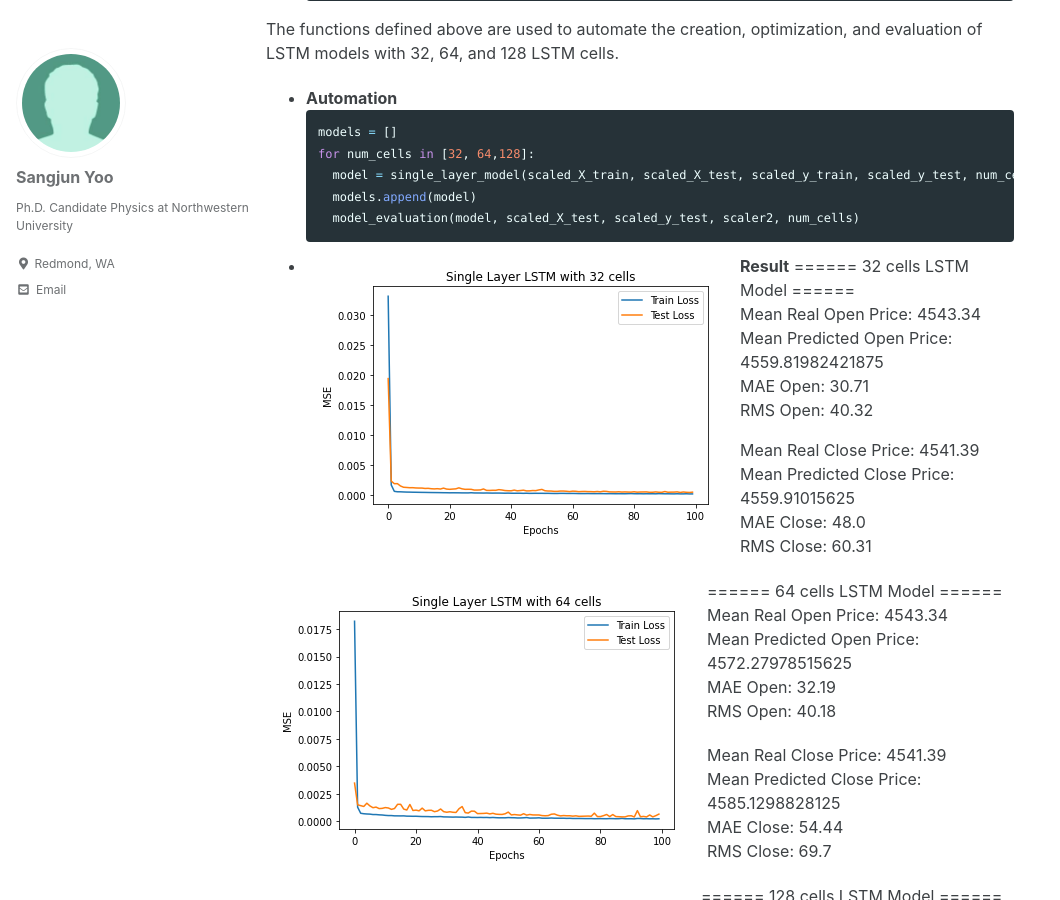
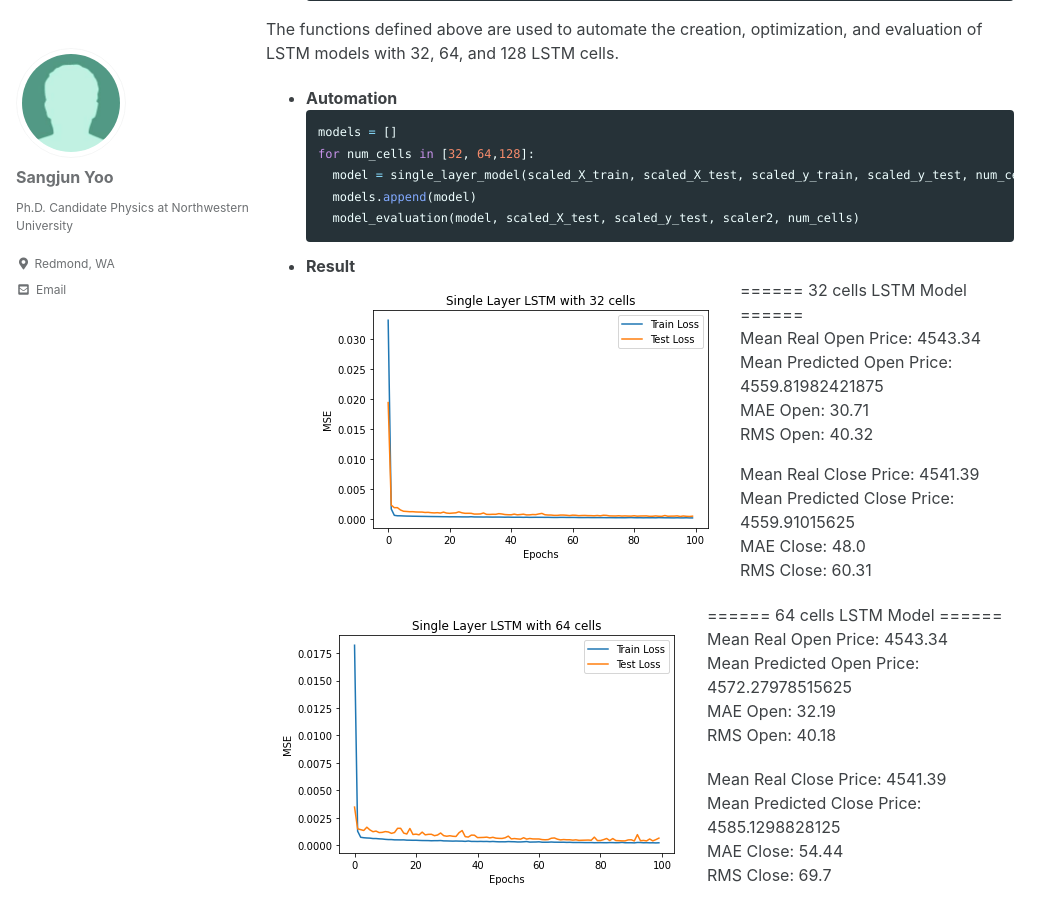
Before and after one commit to sangjunyoo-phd/sangjunyoo-phd.github.io, a Jekyll site: the page built from _pages/deeplearning.md, in a window 1280 px wide and 900 px high, scrolled down 4013 px. Shown: the whole window, without its empty margins (0-1060 px from the left). Built offline with Jekyll 4.4.1, drawn with Linux system fonts in a browser that asks for light colours; cached includes are drawn as plain includes.

````diff
--- a/_pages/deeplearning.md
+++ b/_pages/deeplearning.md
@@ -145,7 +145,7 @@ for num_cells in [32, 64,128]:
     model_evaluation(model, scaled_X_test, scaled_y_test, scaler2, num_cells)
 ```
 
-* __Result__
+* __Result__<br/>
 ![image-left](../assets/images/32LSTM_learningcurve.png){: .align-left}{:style="border: 0px solid black; padding: 10px"}
 ====== 32 cells LSTM Model ======<br/>
 Mean Real Open Price: 4543.34<br/>
````
